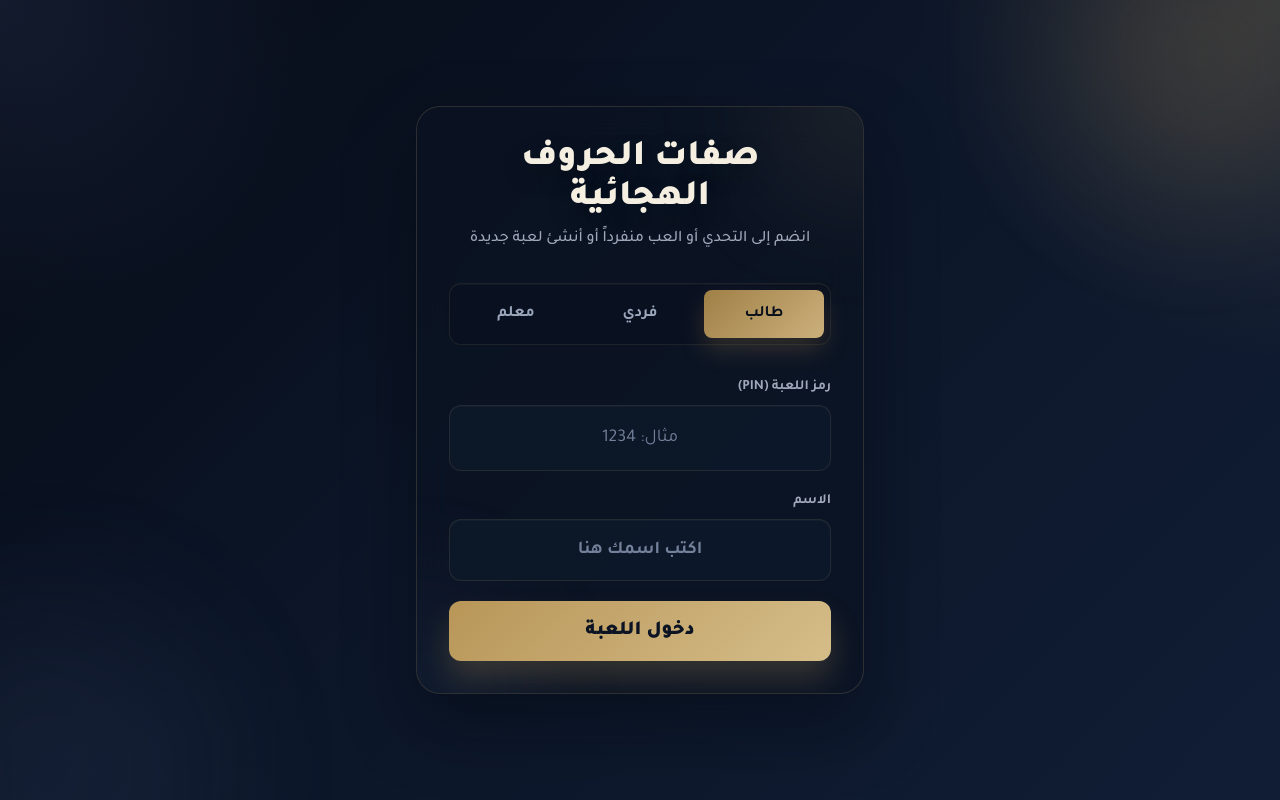
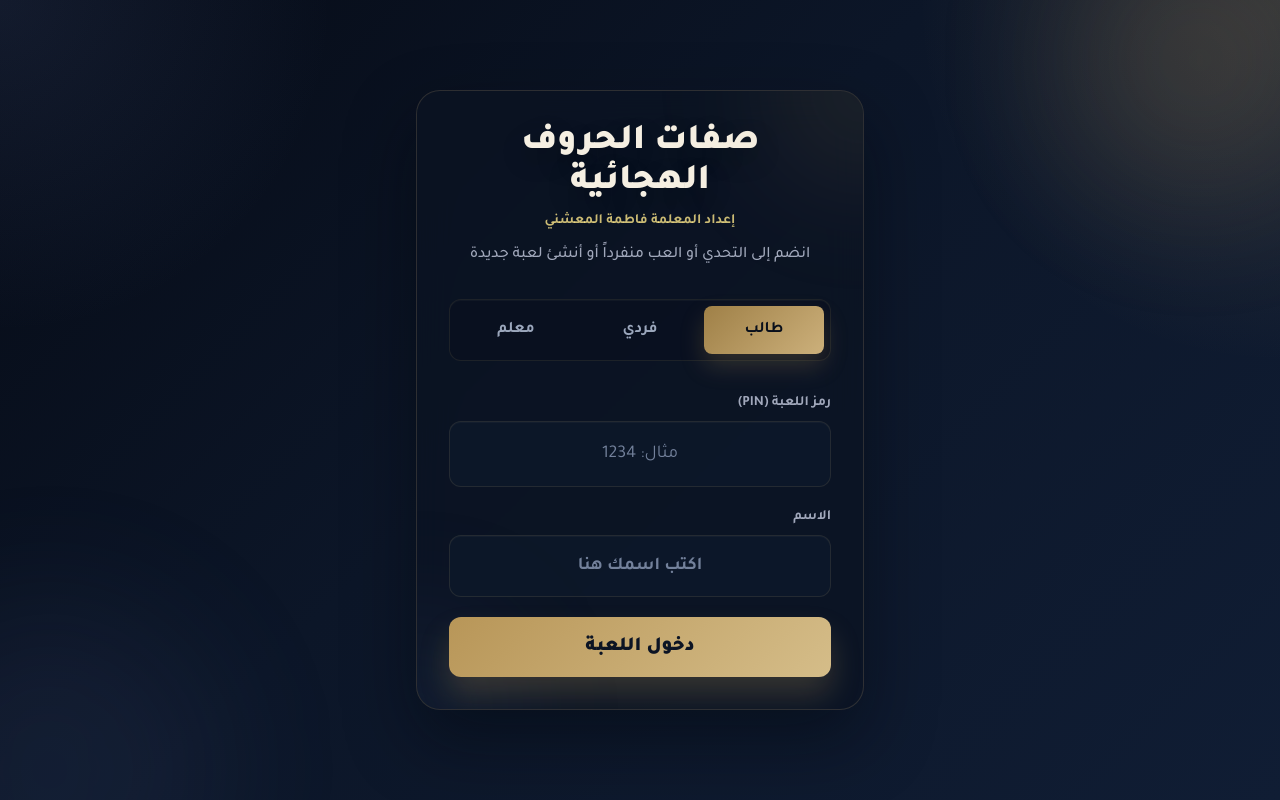
Before and after one commit to x0120/quran-game, a Django app: page / in a window 1280 px wide. Run offline with Django 4.2, Linux system fonts and the light colour scheme; data comes from the database, SQL or seed files in the repository; some libraries are stand-ins or nearby versions.

Commit message:
add author to home page

```diff
--- a/templates/game/home.html
+++ b/templates/game/home.html
@@ -6,6 +6,7 @@
         <div class="theme-glow-bottom absolute -bottom-24 -left-24 w-48 h-48 rounded-full blur-3xl pointer-events-none"></div>
 
         <h1 class="theme-title text-3xl md:text-4xl font-black text-center mb-2">صفات الحروف الهجائية</h1>
+        <p class="text-center text-amber-200/80 mb-3 font-bold text-sm">إعداد المعلمة فاطمة المعشني</p>
         <p class="text-center theme-muted mb-8 font-medium">انضم إلى التحدي أو العب منفرداً أو أنشئ لعبة جديدة</p>
 
         {% if error_message %}
```
